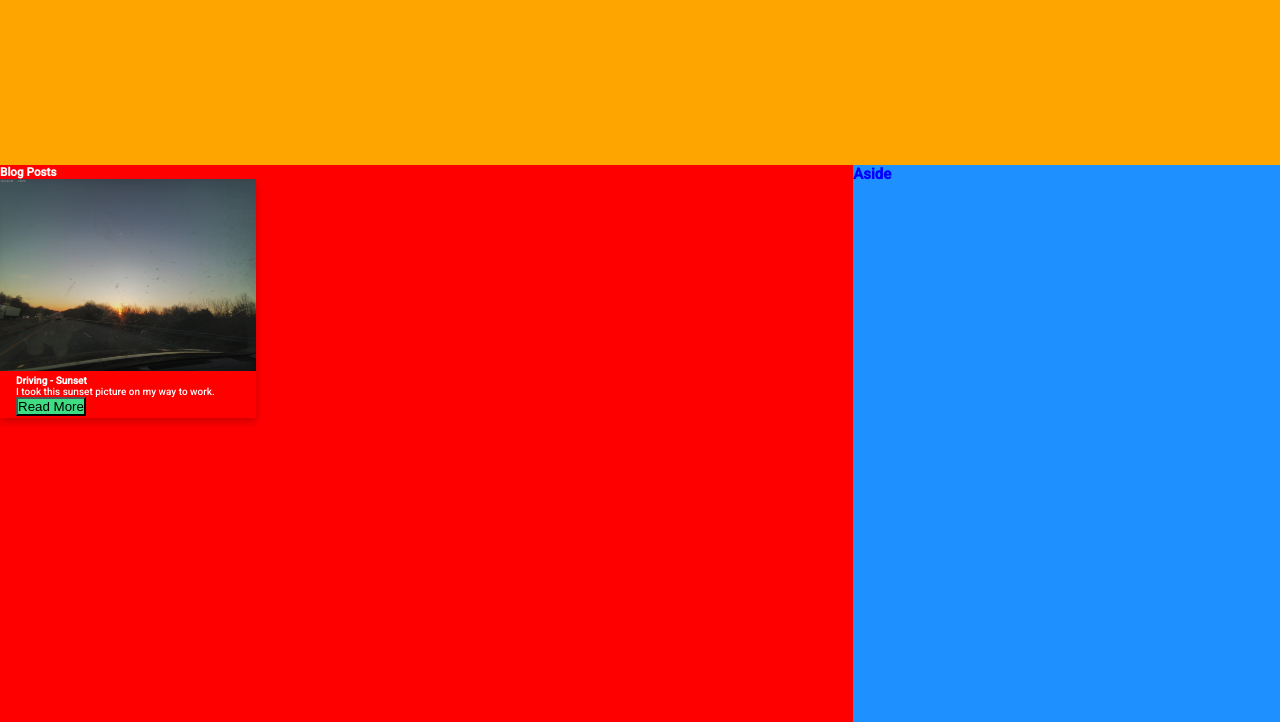
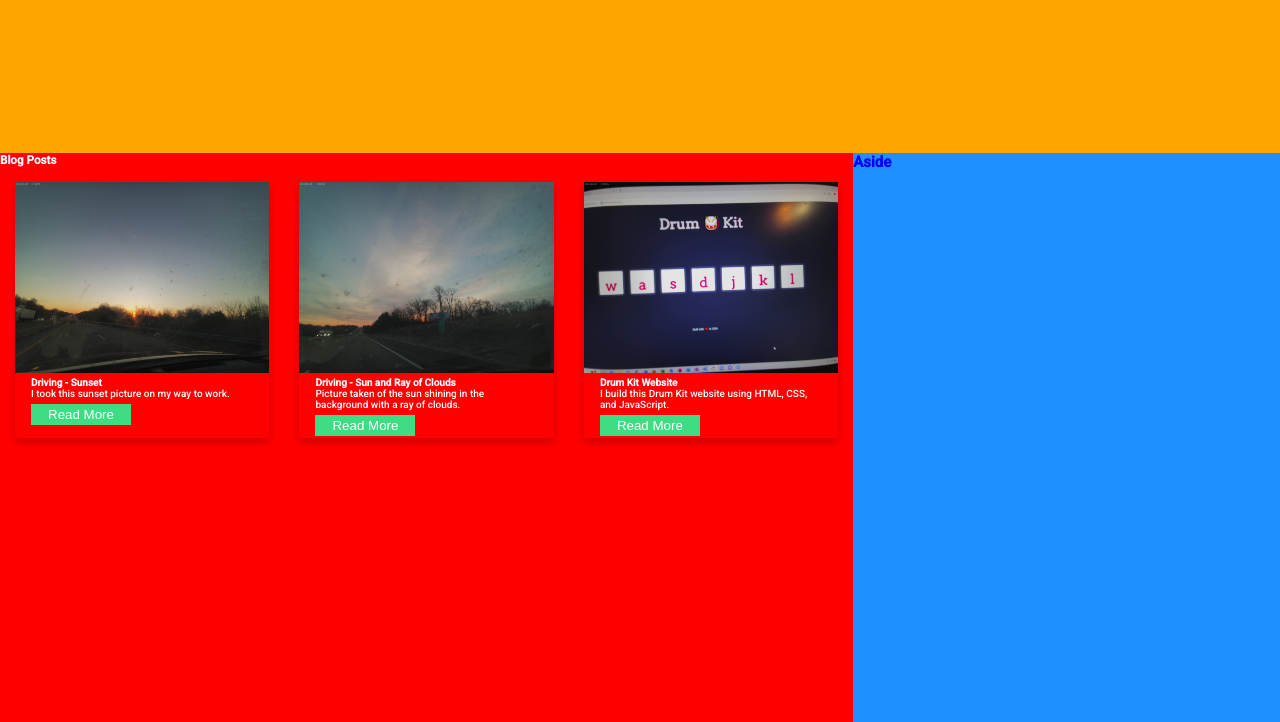
Before and after one commit to llcain/CSS-Grid, a plain HTML site: page index.html in a window 1280 px wide. Shown: the part 78-800 px from the top of the page. Drawn offline with Linux system fonts and the light colour scheme.

Commit message:
added more cards

```diff
--- a/index.html
+++ b/index.html
@@ -29,12 +29,30 @@
         </header>
         <main>
             <h3>Blog Posts</h3>
+            <div class="blog-cards">
                 <div class="blog-card">
                     <img src="/images/photo1.jpg" alt="Photo 1" style="width: 100%">
                     <div class="container">
                         <h4><b>Driving - Sunset</b></h4>
                         <p>I took this sunset picture on my way to work.</p>
                         <button class="button">Read More</button>
+                    </div>
+                </div>
+                <div class="blog-card">
+                    <img src="/images/photo2.jpg" alt="Photo 2" style="width: 100%">
+                    <div class="container">
+                        <h4><b>Driving - Sun and Ray of Clouds</b></h4>
+                        <p>Picture taken of the sun shining in the background with a ray of clouds.</p>
+                        <button class="button">Read More</button>
+                    </div>
+                </div>
+                <div class="blog-card">
+                    <img src="/images/photo3.jpg" alt="Photo 3" style="width: 100%">
+                    <div class="container">
+                        <h4><b>Drum Kit Website</b></h4>
+                        <p>I build this Drum Kit website using HTML, CSS, and JavaScript.</p>
+                        <button class="button">Read More</button>
+                    </div>
                 </div>
             </div>
         </main>
--- a/styles.css
+++ b/styles.css
@@ -80,10 +80,16 @@ html {
     color: white;
 } */
 
+.blog-cards {
+    display: flex;
+
+}
+
 .blog-card {
     box-shadow: 0 4px 8px 0 rgba(0, 0, 0, 0.2);
     transition: 0.3s;
     width: 30%;
+    margin: 15px;
 }
 
 .blog-card:hover {
@@ -96,6 +102,13 @@ html {
 
 .button {
     background-color: #3EDD84;
+    padding: 3px;
+    color: white;
+    cursor: pointer;
+    text-align: center;
+    width: 100px;
+    margin-top: 5px;
+    border: none;
 }
 
 
```
Lines whose indentation alone changed are shown as unchanged.
